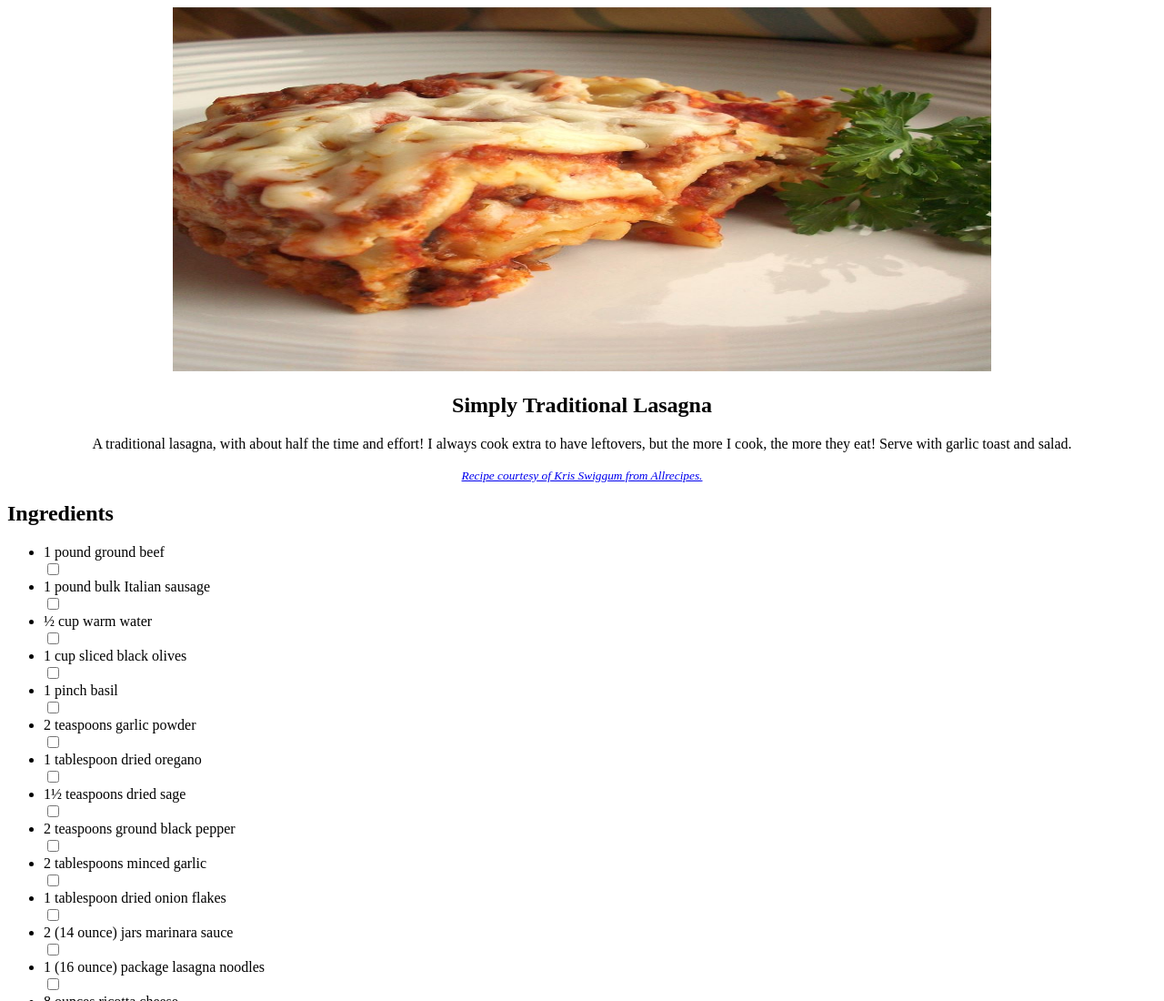
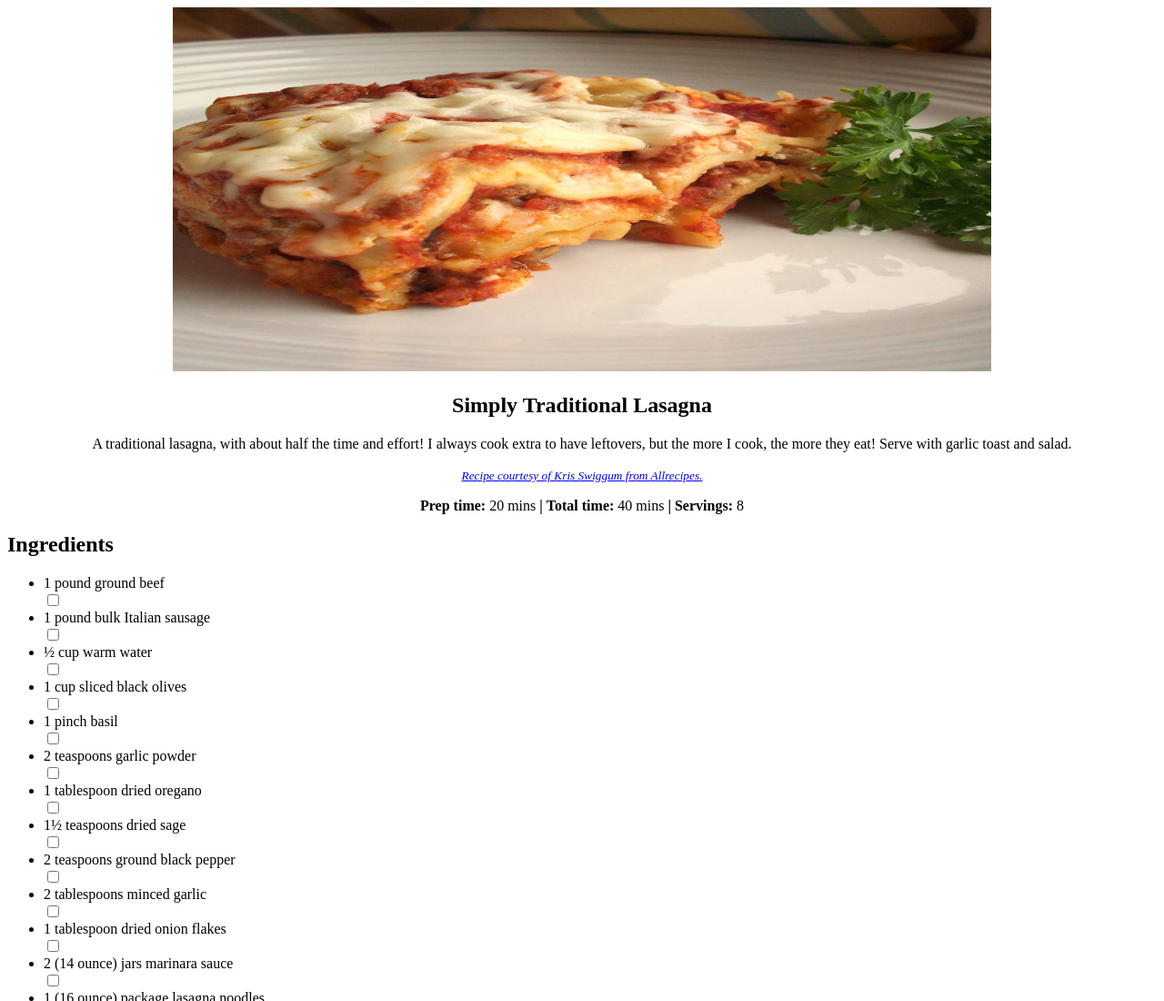
Before and after one commit to zachaxd/odin-recipes, a plain HTML site: page recipes/lasagna.html in a window 1280 px wide. Shown: the top 1100 px of the page at 91% size. Drawn offline with Linux system fonts and the light colour scheme.

Commit message:
update lasagna times

```diff
--- a/recipes/lasagna.html
+++ b/recipes/lasagna.html
@@ -14,7 +14,10 @@
         <p>A traditional lasagna, with about half the time and effort! I always cook extra to have leftovers, but the more I cook, the more they eat!
         Serve with garlic toast and salad.</p>
             <p><a href="https://www.allrecipes.com/recipe/75654/simply-traditional-lasagna/"<a><i><small>Recipe courtesy of Kris Swiggum from Allrecipes.</small></i></a></p>
-        </center>
+        <p><b>Prep time:</b> 20 mins <b>|</b>
+        <b>Total time:</b> 40 mins <b>|</b>
+        <b>Servings:</b> 8
+        </p></center>
     </section>
     <section>
         <h2>Ingredients</h2>
```
